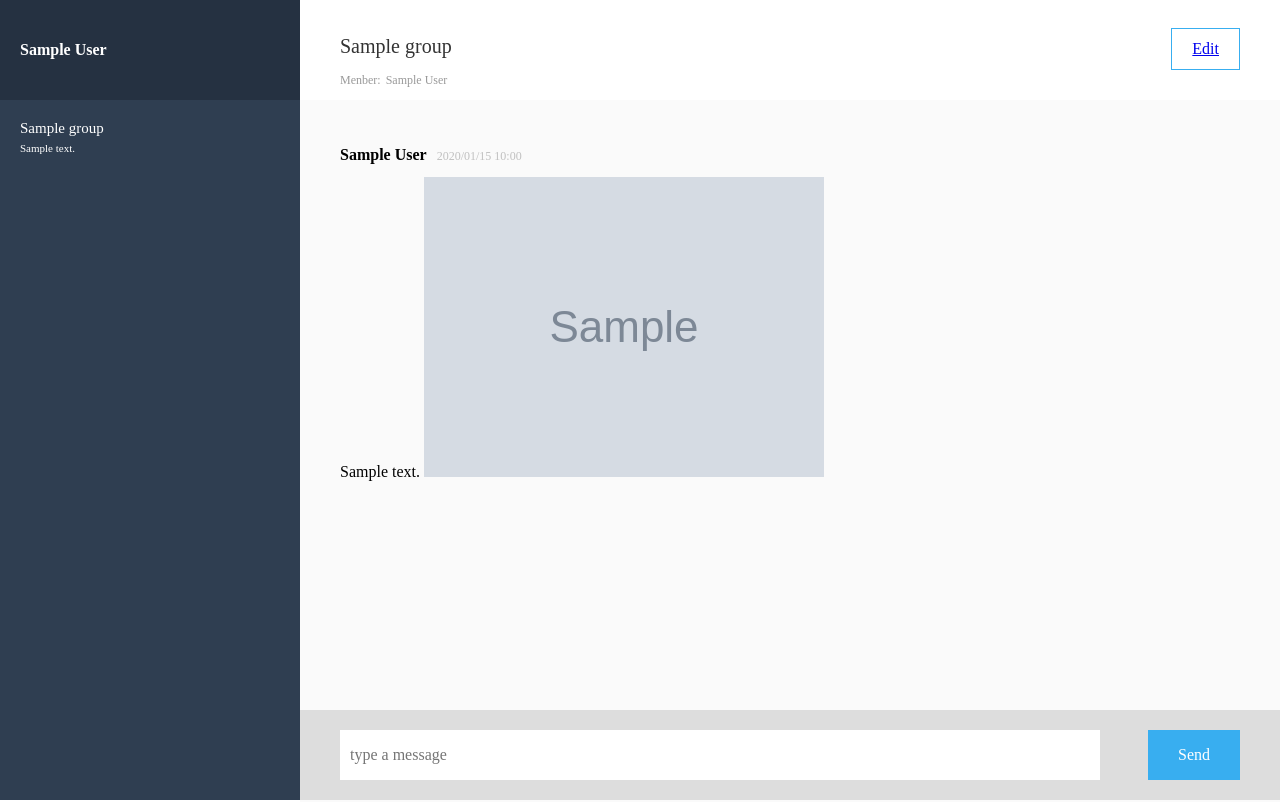
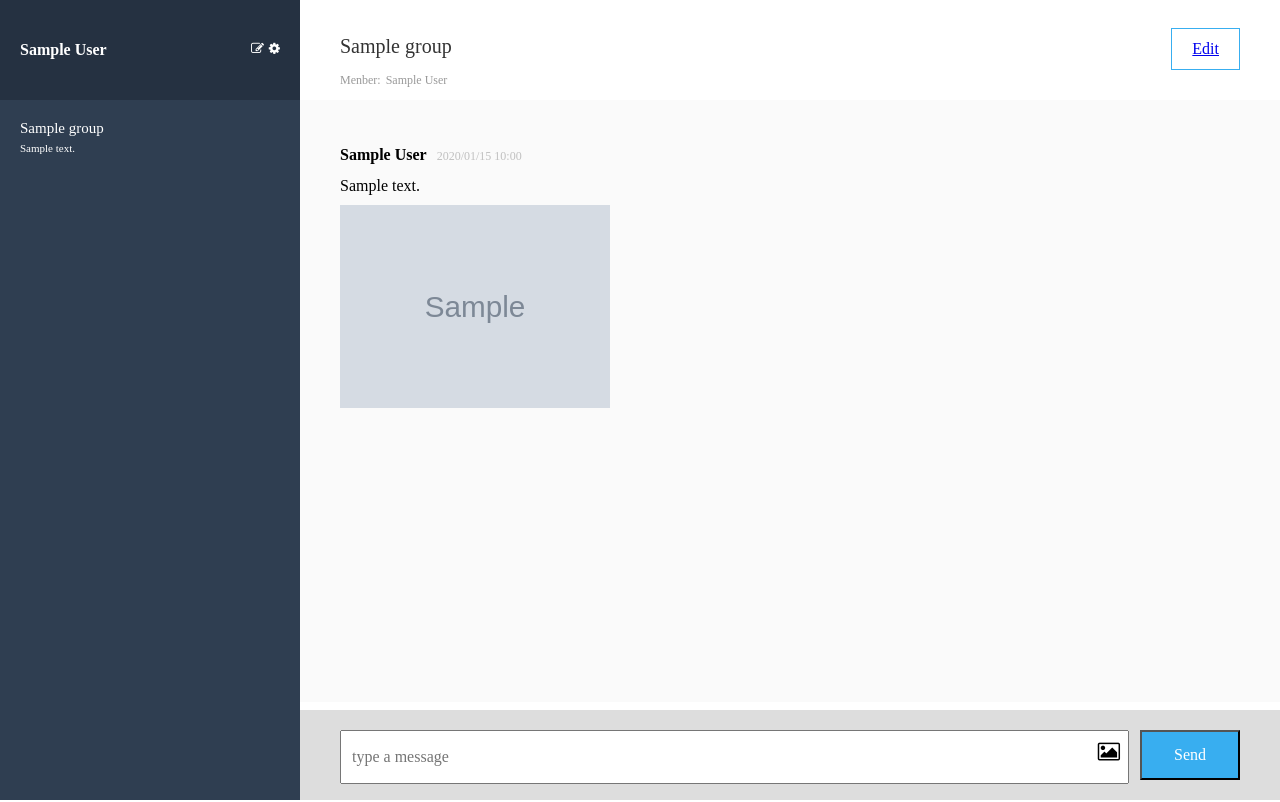
Before and after one commit to tsuneji9255/chat-space, a Rails app: page /groups/1/messages in a window 1280 px wide. Run offline with Rails 7, Linux system fonts and the light colour scheme; a user stored in the database is signed in; tables that the repository leaves empty hold one stand-in row (values such as "Sample post"); grey boxes marked "Sample" are stand-in pictures; style sheets or scripts are compiled from the project's sources; some libraries are stand-ins or nearby versions.

Commit message:
Revert "Merge pull request #7 from tsuneji9255/revert-5-sample-chat-space1208"
This reverts commit 4c54661f3447e567e2c59dcc28ffc98e5c9a1000, reversing
changes made to 6d8ea0e89b3ab836447a617796cf760b48c24478.

```diff
--- a/app/assets/javascripts/application.js
+++ b/app/assets/javascripts/application.js
@@ -12,5 +12,4 @@
 //
 //= require jquery
 //= require jquery_ujs
-//= require turbolinks
 //= require_tree .
--- /dev/null
+++ b/app/assets/javascripts/message.js
@@ -0,0 +1,66 @@
+$(function() {
+  function buildHTML(message){
+      if (message.image) {
+        var html =
+         `<div class="message" data-message-id=${message.id}>
+            <div class="message__upper-info">
+              <div class="message__talker">
+                ${message.user_name}
+              </div>
+              <div class="message__date">
+                ${message.date}
+              </div>
+            </div>
+              <div class="message__text">
+                ${message.content}
+              </div>
+            <div class="lower-message">
+                <img class="lower-message__image" src=${message.image} >
+            </div>
+          </div>`
+        return html;
+      } else {
+        var html =
+         `<div class="message" data-message-id=${message.id}>
+            <div class="message__upper-info">
+              <div class="message__talker">
+                ${message.user_name}
+              </div>
+              <div class="message__date">
+                ${message.date}
+              </div>
+            </div>
+            <div class="lower-message">
+              <p class="message__text">
+                ${message.content}
+              </p>
+            </div>
+           </div>`
+        return html;
+      };
+    }
+
+  $('.new_message').on('submit', function(e) {
+    e.preventDefault();
+    var formData = new FormData(this);
+    var url = $(this).attr('action')
+    $.ajax({
+      url: url,
+      type: "POST",
+      data: formData,
+      dataType: 'json',
+      processData: false,
+      contentType: false
+    })
+    .done(function(data){
+      var html = buildHTML(data);
+      $('.messages').append(html);
+      $('.messages').animate({ scrollTop: $('.messages')[0].scrollHeight});
+      $('form')[0].reset();
+    })
+    .fail(function(){
+      alert('メッセージ送信に失敗しました');
+    });
+    return false;
+  });
+});
--- a/app/assets/stylesheets/application.scss
+++ b/app/assets/stylesheets/application.scss
@@ -1,6 +1,5 @@
 @import "./reset";
-@import "font-awesome-sprockets";
-@import "./font-awesome";
+@import "font-awesome";
 @import "config/variable";
 @import "mixin/flexbox";
 @import "modules/side-bar";
--- a/app/assets/stylesheets/config/_variable.scss
+++ b/app/assets/stylesheets/config/_variable.scss
@@ -6,3 +6,5 @@ $light_blue: #38AEF0;
 $light_gray: #999;
 $black: #434a54;
 $alert_orange: #F35500;
+$side_padding: 0 20px;
+$main_padding: 0 40px;
--- a/app/assets/stylesheets/modules/_chatscreen.scss
+++ b/app/assets/stylesheets/modules/_chatscreen.scss
@@ -41,46 +41,42 @@
     }
   }
 
-
-
-
-  .form{
+    .form {
       height: 50px;
       padding: 20px 40px;
-       background-color:#ddd;
+      background-color: #ddd;
       position: fixed;
       bottom: 0;
       width: calc(100vw - 380px);
-    &__message{
-      border: none;
-      box-sizing: border-box;
-      float: left;
+      &__message {
         height: 50px;
+        width: calc(100% - 135px);
         padding: 0 10px;
-      width: calc(100% - 150px);
+        margin-right: 15px;
+        color: $gray;
       }
-    &__mask{
-      background-color: $white-color;
-      float: left;
-      height: 50px;
-      padding-right: 10px;
-      &__image{
-        font-size: 20px;
-        line-height: 50px;
-      }
-      .hidden{
+      &__mask {
+        position: relative;
+        &__image {
+          font-size: 1.3rem;
+          position: absolute;
+          top: 30px;
+          right: 160px;
+          cursor: pointer;
+          .hidden {
             display: none;
           }
        }
-    &__submit{
+      }
+      &__submit {
+        position: absolute;
+        top: 20px;
+        right: 40px;
+        width: 100px;
+        height: 50px;
         background-color: #38AEF0;
-      border: none;
         color: $white-color;
-      float: right;
-      font-size: 16px;
-      height: 50px;
-      margin-left: 15px;
-      padding: 0 30px;
+        cursor: pointer;
     }
   }
 }
--- a/app/assets/stylesheets/modules/_message.scss
+++ b/app/assets/stylesheets/modules/_message.scss
@@ -1,13 +1,15 @@
 .messages {
-height: calc(100vh - 190px);
-padding: 46px 40px;
-background-color: #fafafa;
-overflow: scroll;
+  height: calc(100vh - 290px);
+  padding: 46px 40px;
+  background-color: #fafafa;
+  overflow: scroll;
+
   .message {
     padding-bottom: 40px;
     &__upper-info {
       display: flex;
       margin-bottom: 10px;
+      width: 100%;
     }
       &__talker {
         font-size: 16px;
@@ -24,5 +26,12 @@ overflow: scroll;
         color:#434a54;
         margin-bottom: 10px;
       }
-    }
+  .lower-message{
+    display: flex;
+    margin-bottom: 10px;
   }
+  .lower-message__image{
+    width: 30%
+      }
+  }
+}
--- a/app/controllers/messages_controller.rb
+++ b/app/controllers/messages_controller.rb
@@ -9,7 +9,10 @@ class MessagesController < ApplicationController
   def create
     @messages = @group.messages.new(message_params)
     if @messages.save
-      redirect_to group_messages_path(@group), notice: 'メッセージが送信されました'
+      respond_to do |format|
+        format.html { redirect_to group_messages_path(@group), notice: 'メッセージが送信されました' }
+        format.json
+      end
     else
       @messages = @group.messages.includes(:user)
       flash.now[:alert] = 'メッセージを入力してください。'
--- a/app/views/layouts/application.html.haml
+++ b/app/views/layouts/application.html.haml
@@ -3,9 +3,12 @@
   %head
     %meta{content: "text/html; charset=UTF-8", "http-equiv": "Content-Type"}/
     %title ChatSpace
-    = stylesheet_link_tag    'application', media: 'all', data:{turbolinks:{track: true}}
-    = javascript_include_tag 'application', data:{turbolinks:{track: true}}
     = csrf_meta_tags
+    -#= stylesheet_link_tag    'application', media: 'all', data:{turbolinks:{track: true}}
+    -#= javascript_include_tag 'application', data:{turbolinks:{track: true}}
+    = stylesheet_link_tag    'application', media: 'all'
+    = javascript_include_tag 'application'
+
   %body
     = render 'layouts/notifications'
     = yield
--- a/app/views/messages/_main_chat.html.haml
+++ b/app/views/messages/_main_chat.html.haml
@@ -11,14 +11,15 @@
     .right-header
       = link_to "Edit", edit_group_path(@group), class:"main-header__right-box__button"
 
+
   .messages
     = render @messages
 
   .form
-    = form_for [@group, @message] do |f|
+    = form_for [@group, @message], {class: 'new_message'} do |f|
       = f.text_field :content, class: 'form__message', placeholder: 'type a message'
       .form__mask
-        = f.label :message_image, class: 'form__mask__image' do
-          = icon('fas', 'image', class: 'icon')
-          = f.file_field :image, class: 'hidden'
-      = f.submit 'Send', class: 'form__submit'
+      = f.label :image, class: 'form__mask__image' do
+        = fa_icon 'picture-o', class: 'icon'
+        = f.file_field :image, class: 'hidden'
+      = f.submit value:'Send', class: 'form__submit', "data-disable-with": false
--- a/app/views/messages/_message.html.haml
+++ b/app/views/messages/_message.html.haml
@@ -1,12 +1,12 @@
 
-.message
+.message{'data-id': message.id}
   .message__upper-info
     .message__talker
       = message.user.name
     .message__date
       = message.created_at.strftime("%Y/%m/%d %H:%M")
   .lower-message
-  - if message.content.present?
-    .message__text
+    - if message.content.present?
+      .message__text
     = message.content
   = image_tag message.image.url, class: 'lower-message__image' if message.image.present?
--- a/app/views/messages/_side_bar.html.haml
+++ b/app/views/messages/_side_bar.html.haml
@@ -7,10 +7,10 @@
       %ul.side-header__box__menu
         %li.side-header__box__menu__new-group
           = link_to new_group_path do
-            = icon('fas','edit', class: 'icon')
+            = fa_icon'edit', class: 'icon'
         %li.side-header__box__menu__edit-user
           = link_to edit_user_path(current_user) do
-            = icon('fas', 'cog', class: 'icon')
+            = fa_icon 'cog', class: 'icon'
 
   .groups
     - current_user.groups.each do |group|
```
Also changed, not shown: Gemfile, Gemfile.lock, app/views/messages/create.json.jbuilder (added). Lines whose indentation alone changed are shown as unchanged.
